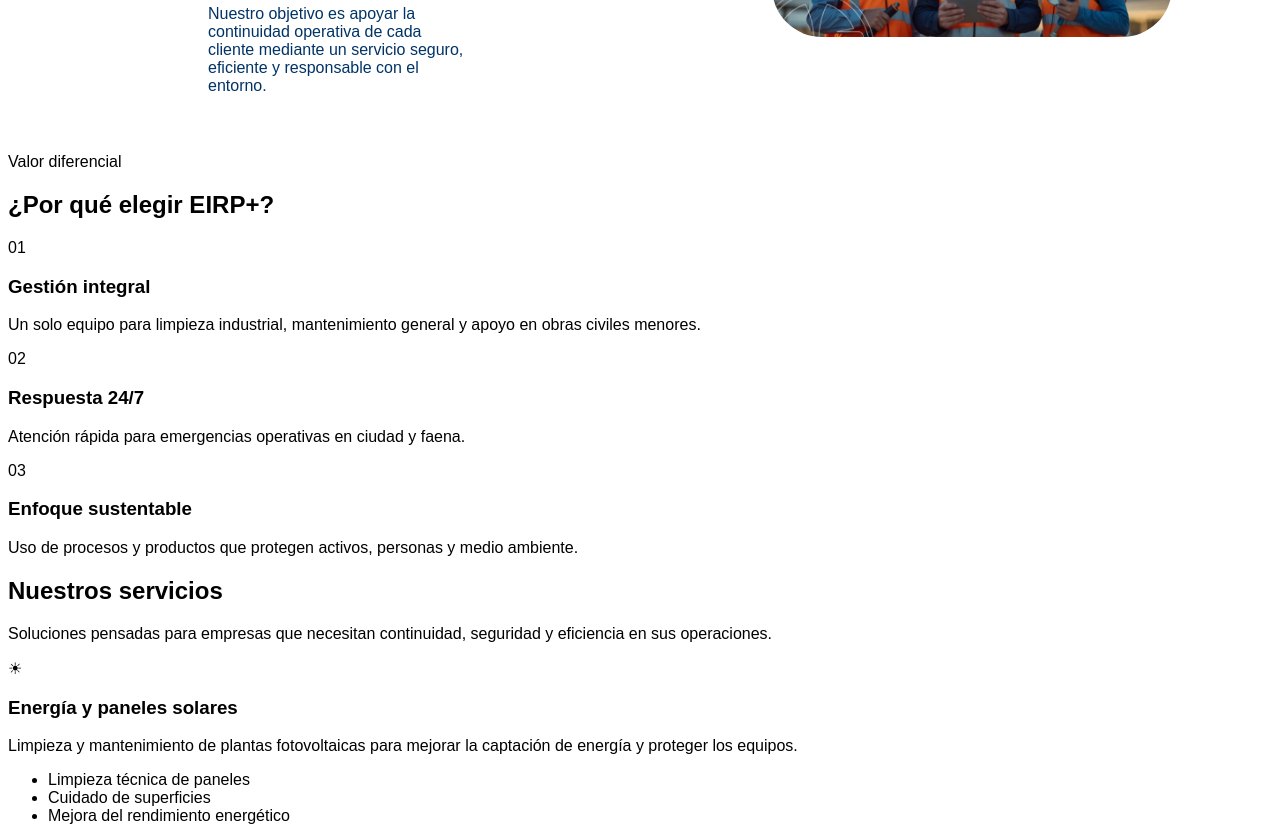
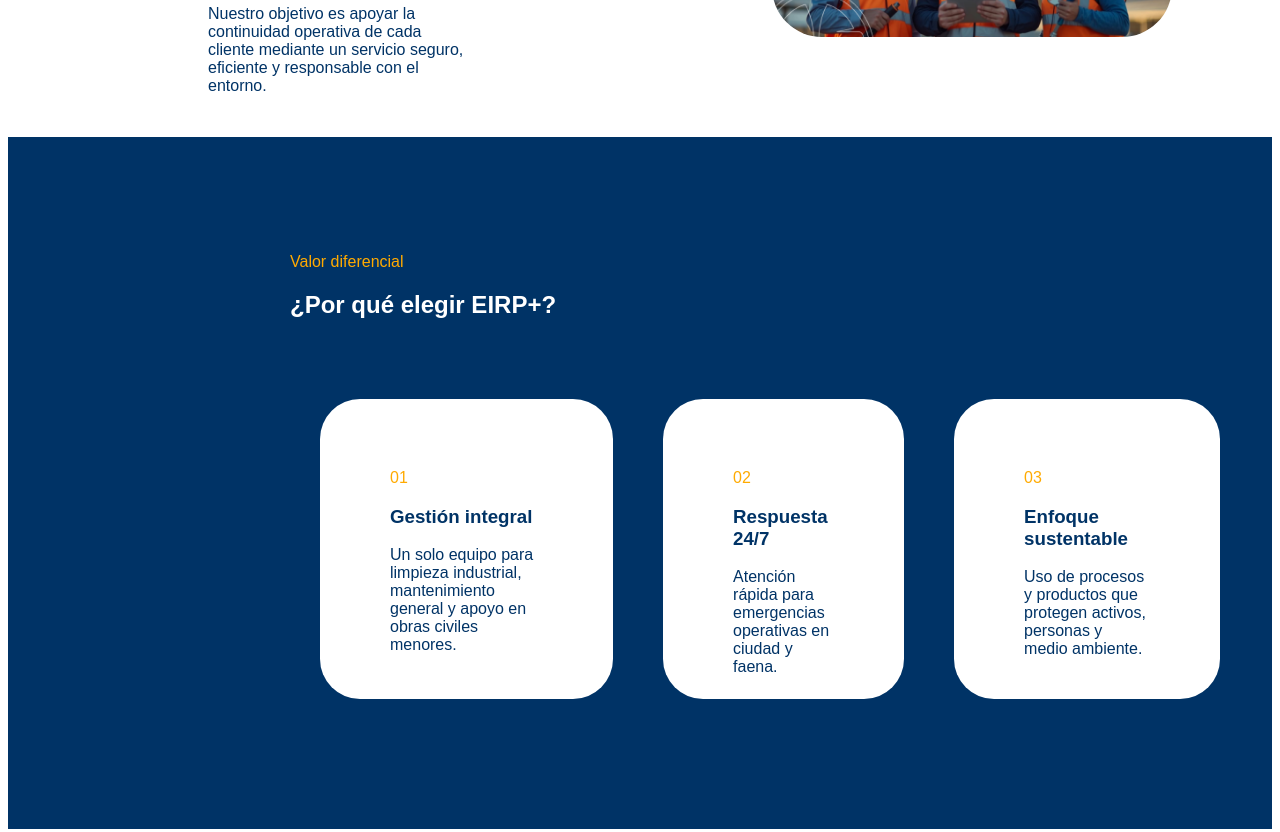
Before and after one commit to Matias-Lillo78/evaluacion-p2026-, a plain HTML site: page index.html in a window 1280 px wide. Shown: the part 921-1753 px from the top of the page. Drawn offline with Linux system fonts and the light colour scheme.

Commit message:
feat: add valores

```diff
--- a/css/styles.css
+++ b/css/styles.css
@@ -112,3 +112,43 @@
   padding: 10rem 10rem 10rem 10rem;
   border-radius: 15rem;
 }
+
+.valores{
+  background-color: #003366;
+  color: white;
+  padding: 10rem 8rem;
+}
+
+.valor-diferencial{
+  color: #FFAA00;
+}
+
+
+.valores-centrar{
+  width: 70rem;
+  height: auto;
+  margin: 0 auto;
+}
+
+.cards{
+  display: flex;
+  margin-top: 5rem;
+  align-items: center;
+  gap: 5rem;
+  padding: 3rem;
+  align-items: stretch;
+  width: 90rem;
+  height: 30rem;
+}
+
+.card{
+  background-color: white;
+  color: #003366;
+  padding: 7rem;
+  border-radius: 4rem;
+}
+
+
+.cards span{
+  color: #FFAA00;
+}
--- a/index.html
+++ b/index.html
@@ -87,10 +87,15 @@
   <!--Fin nosotros-->
 
   <!--Inicio valores-->
-  <p>Valor diferencial</p>
+  <article class="valores">
+    <div class="valores-centrar">
+      <p class="valor-diferencial">Valor diferencial</p>
 
       <h2>¿Por qué elegir EIRP+?</h2>
 
+      <div class="cards">
+
+        <div class="card">
           <span>01</span>
 
           <h3>Gestión integral</h3>
@@ -99,7 +104,8 @@
             Un solo equipo para limpieza industrial, mantenimiento general y
             apoyo en obras civiles menores.
           </p>
-
+        </div>
+        <div class="card">
           <span>02</span>
 
           <h3>Respuesta 24/7</h3>
@@ -107,7 +113,8 @@
           <p>
             Atención rápida para emergencias operativas en ciudad y faena.
           </p>
-
+        </div>
+        <div class="card">
           <span>03</span>
 
           <h3>Enfoque sustentable</h3>
@@ -116,6 +123,10 @@
             Uso de procesos y productos que protegen activos, personas y
             medio ambiente.
           </p>
+        </div>
+      </div>
+    </div>
+  </article>
   <!--Fin valores-->
 
   <!--Inicio nuestros servicios-->
```
Lines whose indentation alone changed are shown as unchanged.
